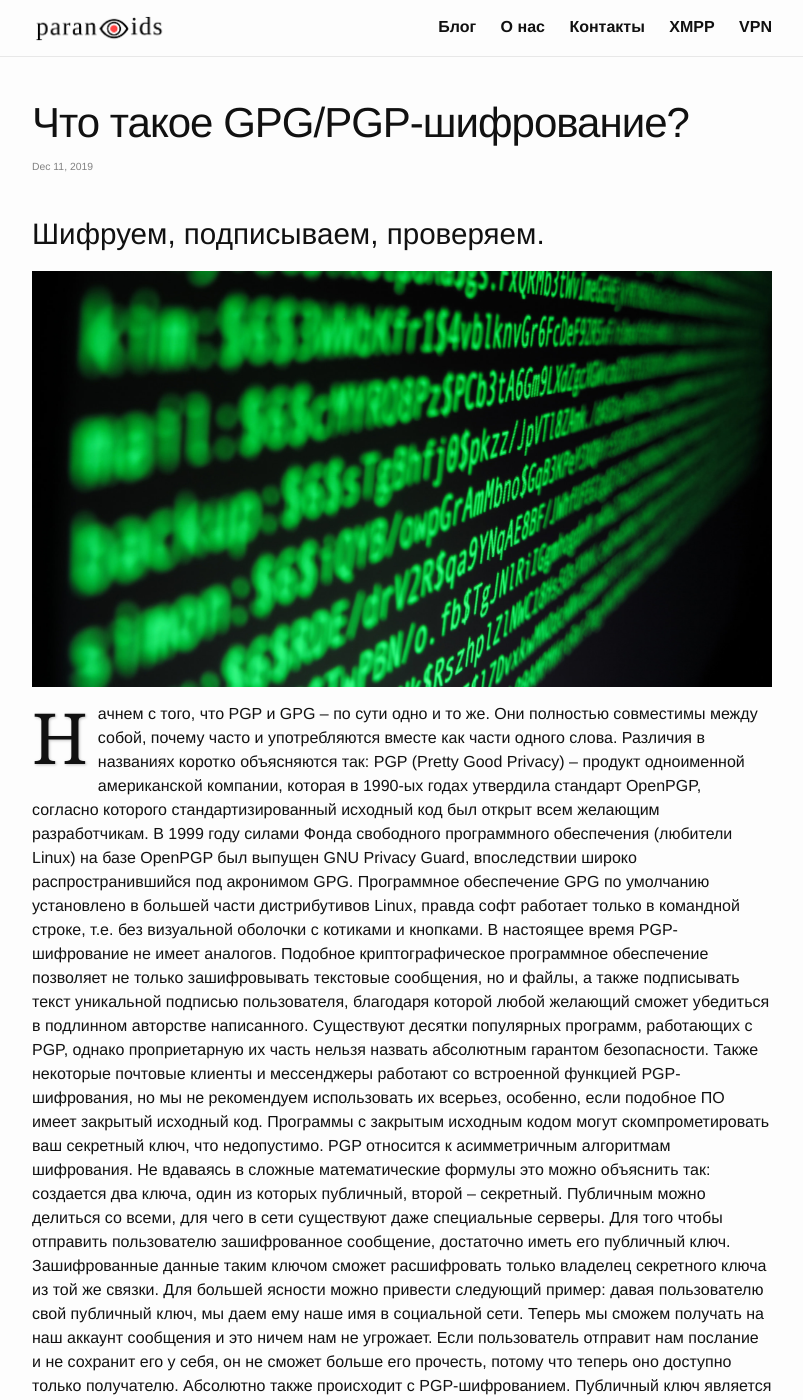
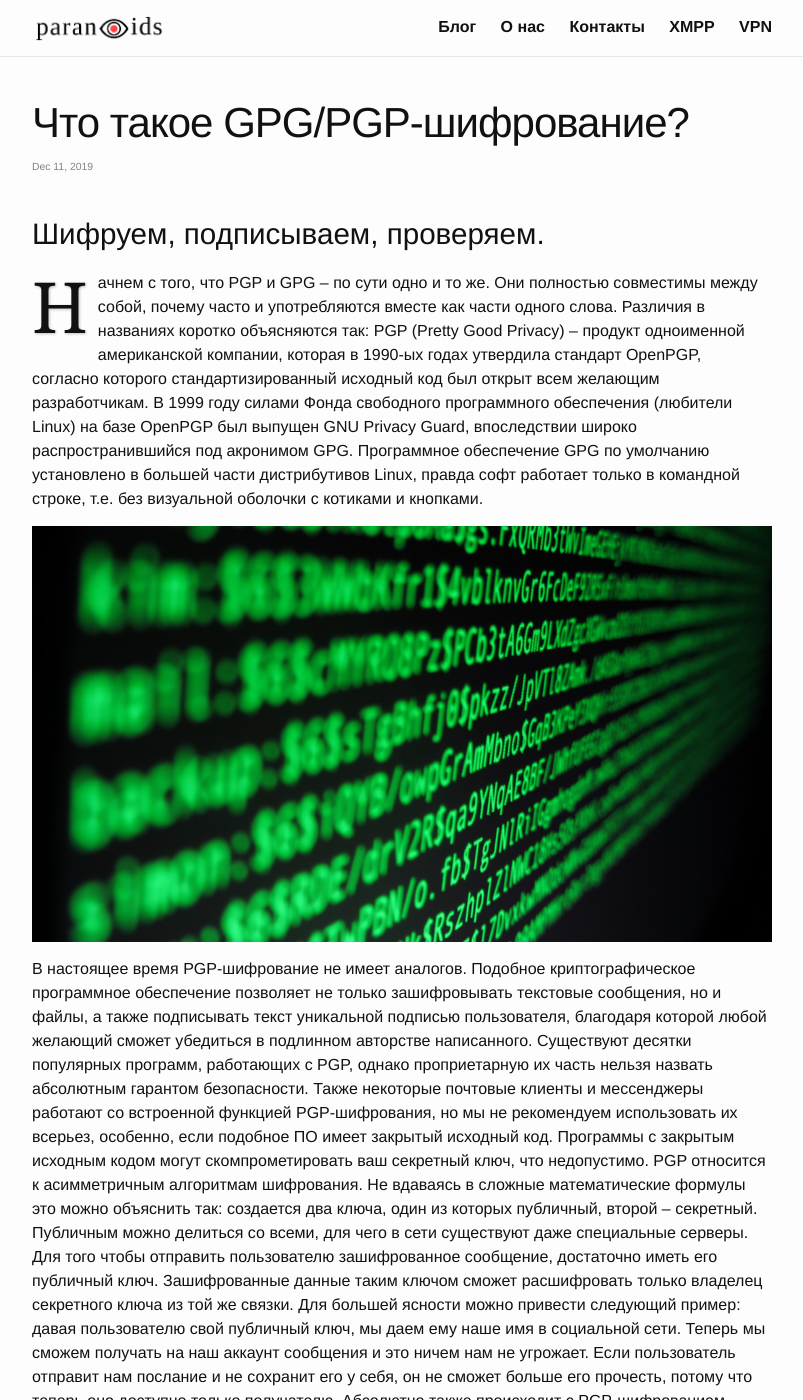
Before and after one commit to 2b7E1n6D0e5R7/2b7E1n6D0e5R7.github.io, a Jekyll site: the page built from _posts/2019-12-11-what-is-gpg-pgp-encryption.md, in a window 1280 px wide and 1400 px high. Shown: the whole window, without its empty margins (238-1041 px from the left). Built offline with Jekyll 4.4.1, drawn with Linux system fonts in a browser that asks for light colours; some of the changed text lies outside the part shown.

Commit message:
Update 2019-12-11-what-is-gpg-pgp-encryption.md

```diff
--- a/_posts/2019-12-11-what-is-gpg-pgp-encryption.md
+++ b/_posts/2019-12-11-what-is-gpg-pgp-encryption.md
@@ -5,9 +5,11 @@ tags: шифрование общение PGP GPG
 ---
 ## Шифруем, подписываем, проверяем.
 
+<b class="bukvica">Н</b>ачнем с того, что PGP и GPG – по сути одно и то же. Они полностью совместимы между собой, почему часто и употребляются вместе как части одного слова. Различия в названиях коротко объясняются так: PGP (Pretty Good Privacy) – продукт одноименной американской компании, которая в 1990-ых годах утвердила стандарт OpenPGP, согласно которого стандартизированный исходный код был открыт всем желающим разработчикам. В 1999 году силами Фонда свободного программного обеспечения (любители Linux) на базе OpenPGP был выпущен GNU Privacy Guard, впоследствии широко распространившийся под акронимом GPG. Программное обеспечение GPG по умолчанию установлено в большей части дистрибутивов Linux, правда софт работает только в командной строке, т.е. без визуальной оболочки с котиками и кнопками.
+
 ![encryption](/images/encryption.jpg)
 
-<b class="bukvica">Н</b>ачнем с того, что PGP и GPG – по сути одно и то же. Они полностью совместимы между собой, почему часто и употребляются вместе как части одного слова. Различия в названиях коротко объясняются так: PGP (Pretty Good Privacy) – продукт одноименной американской компании, которая в 1990-ых годах утвердила стандарт OpenPGP, согласно которого стандартизированный исходный код был открыт всем желающим разработчикам. В 1999 году силами Фонда свободного программного обеспечения (любители Linux) на базе OpenPGP был выпущен GNU Privacy Guard, впоследствии широко распространившийся под акронимом GPG. Программное обеспечение GPG по умолчанию установлено в большей части дистрибутивов Linux, правда софт работает только в командной строке, т.е. без визуальной оболочки с котиками и кнопками.
+
 В настоящее время PGP-шифрование не имеет аналогов. Подобное криптографическое программное обеспечение позволяет не только зашифровывать текстовые сообщения, но и файлы, а также подписывать текст уникальной подписью пользователя, благодаря которой любой желающий сможет убедиться в подлинном авторстве написанного.
 Существуют десятки популярных программ, работающих с PGP, однако проприетарную их часть нельзя назвать абсолютным гарантом безопасности. Также некоторые почтовые клиенты и мессенджеры работают со встроенной функцией PGP-шифрования, но мы не рекомендуем использовать их всерьез, особенно, если подобное ПО имеет закрытый исходный код. Программы с закрытым исходным кодом могут скомпрометировать ваш секретный ключ, что недопустимо.
 PGP относится к асимметричным алгоритмам шифрования. Не вдаваясь в сложные математические формулы это можно объяснить так: создается два ключа, один из которых публичный, второй – секретный. Публичным можно делиться со всеми, для чего в сети существуют даже специальные серверы. Для того чтобы отправить пользователю зашифрованное сообщение, достаточно иметь его публичный ключ. Зашифрованные данные таким ключом сможет расшифровать только владелец секретного ключа из той же связки.
```
